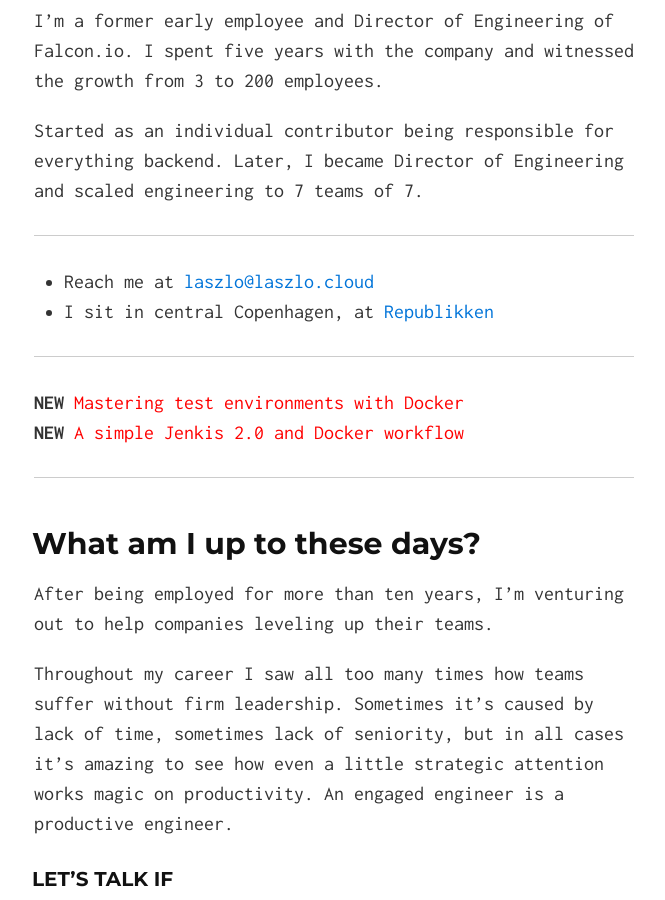
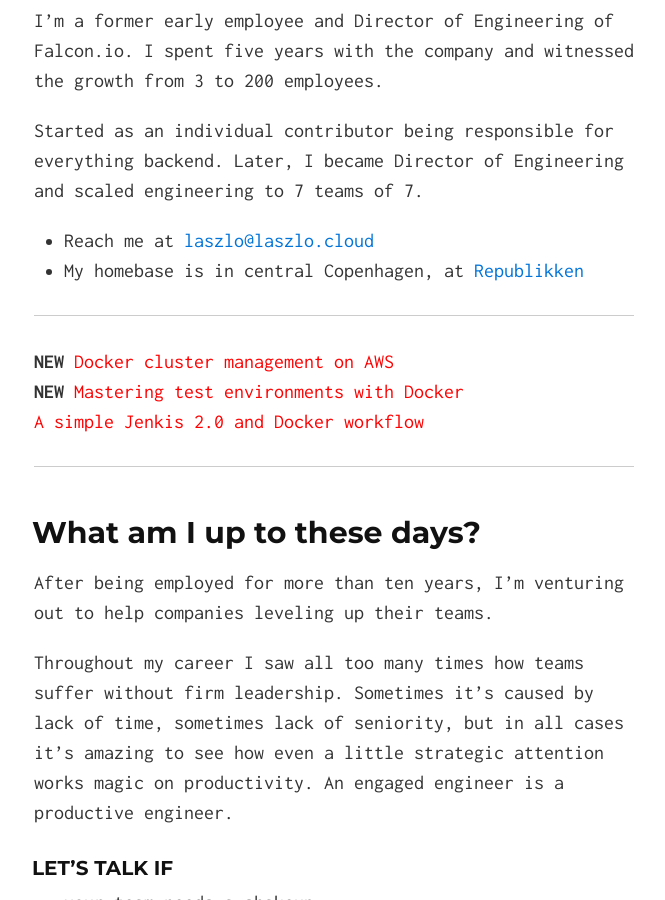
Before and after one commit to laszlocph/website, a Jekyll site: the page built from index.md, in a window 1280 px wide and 900 px high, scrolled down 495 px. Shown: the whole window, without its empty margins (306-971 px from the left). Built offline with Jekyll 4.4.1, drawn with Linux system fonts in a browser that asks for light colours.

Commit message:
Launch part 3

```diff
--- a/index.md
+++ b/index.md
@@ -15,13 +15,14 @@ I'm a former early employee and Director of Engineering of Falcon.io. I spent fi
 Started as an individual contributor being responsible for everything backend.
 Later, I became Director of Engineering and scaled engineering to 7 teams of 7.
 
----
 * Reach me at <a href="mailto:laszlo@laszlo.cloud">laszlo@laszlo.cloud</a>
-* I sit in central Copenhagen, at [Republikken](http://republikken.net/contact-republikken/)
+* My homebase is in central Copenhagen, at [Republikken](http://republikken.net/contact-republikken/)
 
 ---
+
+**NEW** <a href="http://laszlo.cloud/Docker-cluster-management-on-AWS" style="color: red; align: center;">Docker cluster management on AWS</a><br/>
 **NEW** <a href="http://laszlo.cloud/Mastering-test-environments-with-Docker" style="color: red; align: center;">Mastering test environments with Docker</a><br/>
-**NEW** <a href="http://laszlo.cloud/Simple-Jenkins-and-Docker-workflow" style="color: red; align: center;">A simple Jenkis 2.0 and Docker workflow</a>
+<a href="http://laszlo.cloud/Simple-Jenkins-and-Docker-workflow" style="color: red; align: center;">A simple Jenkis 2.0 and Docker workflow</a>
 
 ---
 
```
Also changed, not shown: Mastering-test-environments-with-Docker.md (+2 -0 lines).
